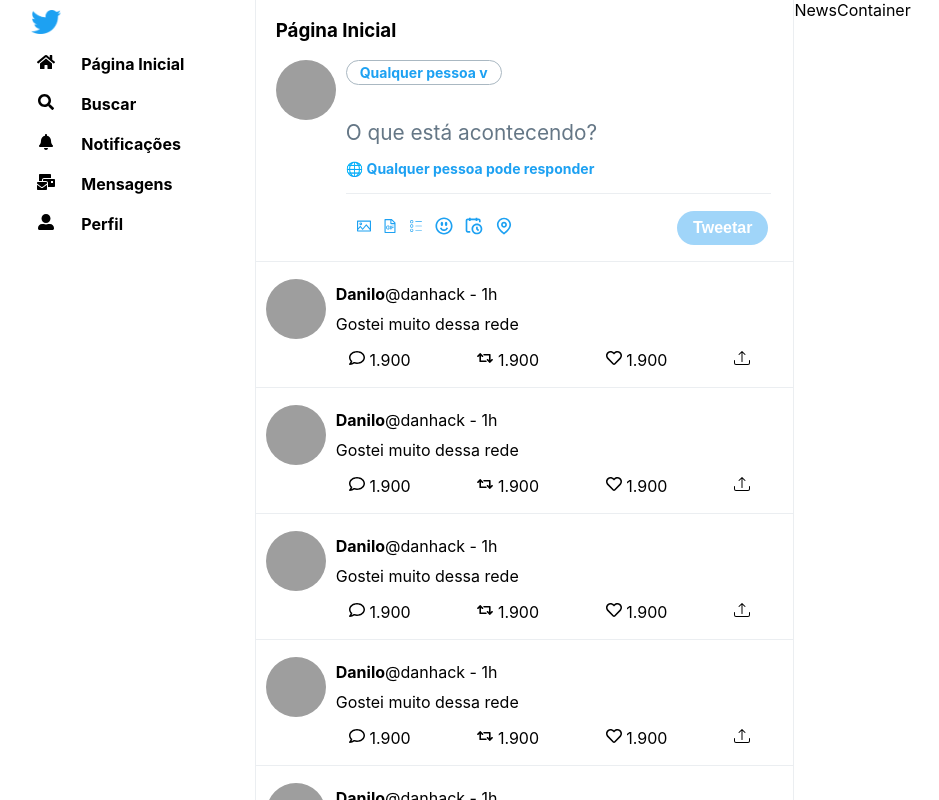
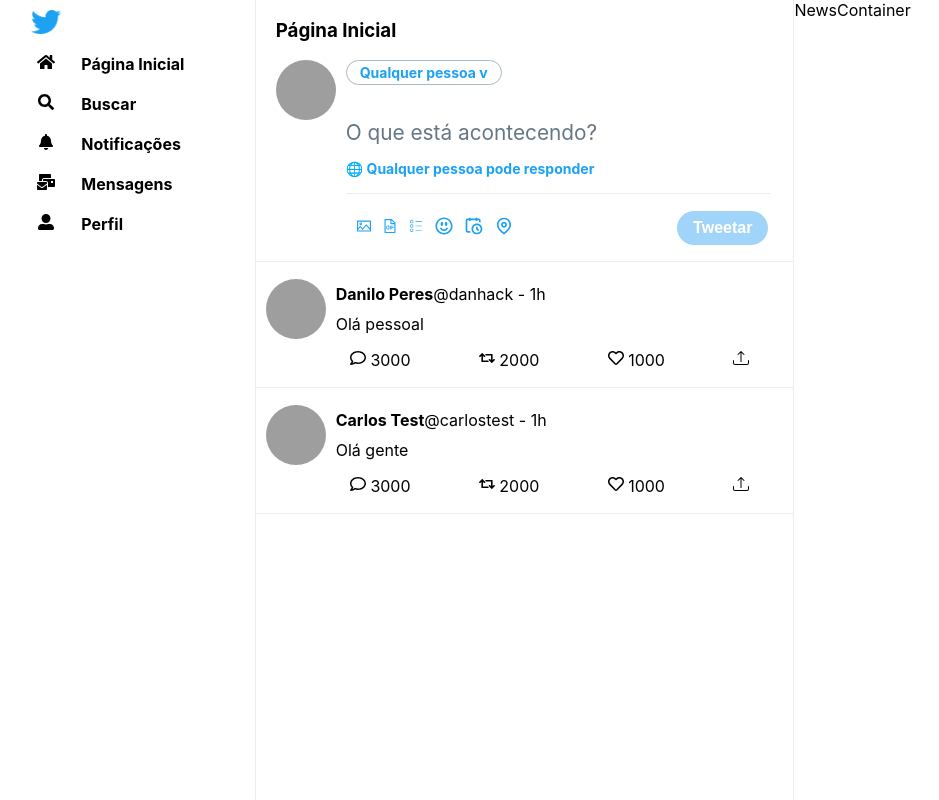
Before and after one commit to danperes97/twitter, a React (Create React App) app: page / in a window 1280 px wide. Shown: the top 800 px of the page, without its empty margins (174-1113 px from the left). Built offline with nearby package versions, Linux system fonts and the light colour scheme; data requests are answered from the project's data file; grey boxes are pictures that could not be loaded.

Commit message:
Add json server and hook get tweets

```diff
--- a/package.json
+++ b/package.json
@@ -6,6 +6,7 @@
     "@testing-library/jest-dom": "^5.16.5",
     "@testing-library/react": "^13.4.0",
     "@testing-library/user-event": "^13.5.0",
+    "json-server": "^0.17.1",
     "react": "^18.2.0",
     "react-dom": "^18.2.0",
     "react-icons": "^4.6.0",
@@ -16,7 +17,8 @@
     "start": "react-scripts start",
     "build": "react-scripts build",
     "test": "react-scripts test",
-    "eject": "react-scripts eject"
+    "eject": "react-scripts eject",
+    "server": "json-server --watch src/data/db.json"
   },
   "eslintConfig": {
     "extends": [
--- a/src/App.css
+++ b/src/App.css
@@ -2,6 +2,7 @@
   text-align: center;
   display: flex;
   justify-content: center;
+  height: 100vh;
 }
 
 .App-logo {
--- /dev/null
+++ b/src/data/db.json
@@ -0,0 +1,24 @@
+{
+  "tweets": [
+    {
+      "id": 1,
+      "picture": "https://images.unsplash.com/photo-1633332755192-727a05c4013d?ixlib=rb-4.0.3&ixid=MnwxMjA3fDB8MHxzZWFyY2h8Mnx8dXNlcnxlbnwwfHwwfHw%3D&w=1000&q=80",
+      "username": "Danilo Peres",
+      "address": "@danhack",
+      "body": "Olá pessoal",
+      "likes": 1000,
+      "shares": 2000,
+      "comments": 3000
+    },
+    {
+      "id": 2,
+      "picture": "https://media.istockphoto.com/id/951331792/photo/portrait-of-uncertain-young-stylish-stubble-man-with-trendy-round-glasses-wears-demin-blue.jpg?s=612x612&w=0&k=20&c=SjjSwn1MLUo9rjYGwXc8xTWnq8LP_g6e9K7Zxe0I3qs=",
+      "username": "Carlos Test",
+      "address": "@carlostest",
+      "body": "Olá gente",
+      "likes": 1000,
+      "shares": 2000,
+      "comments": 3000
+    }
+  ]
+}
--- a/src/features/tweetsList/TweetsList.js
+++ b/src/features/tweetsList/TweetsList.js
@@ -1,33 +1,47 @@
-import React from 'react'
-import Hr from '../../components/Hr'
-import styles from './TweetsList.module.css'
-import ConfigSection from './components/ConfigSection'
-import WriteMessageSection from './components/WriteMessageSection'
-import TweetCard from './components/TweetCard'
+import React from "react";
+import Hr from "../../components/Hr";
+import styles from "./TweetsList.module.css";
+import ConfigSection from "./components/ConfigSection";
+import WriteMessageSection from "./components/WriteMessageSection";
+import TweetCard from "./components/TweetCard";
+import { useGetTweets } from "../../hooks/useGetTweets";
 
 const TweetsList = () => {
+  const { tweets, loading, error } = useGetTweets();
+
   return (
     <div className={styles.container}>
       <div className={styles.content}>
         <h3>Página Inicial</h3>
 
         <div className={styles.tweetSection}>
-          <ConfigSection/>
-          <WriteMessageSection/>
+          <ConfigSection />
+          <WriteMessageSection />
         </div>
       </div>
 
-      <Hr/>
-      {[1,2,3,4,5,6,21,21,21,21,21].map((n) => {
-        return (
-          <>
-            <TweetCard/>
-            <Hr/>
-          </>
-        )
-      })}
+      <Hr />
+      {error && <p>Deu erro... {error}</p>}
+      {loading && <p>Carregando...</p>}
+      {tweets &&
+        tweets.map((tweet) => {
+          return (
+            <>
+              <TweetCard
+                picture={tweet.picture}
+                username={tweet.username}
+                address={tweet.address}
+                body={tweet.body}
+                likes={tweet.likes}
+                shares={tweet.shares}
+                comments={tweet.comments}
+              />
+              <Hr />
+            </>
+          );
+        })}
     </div>
-  )
-}
+  );
+};
 
-export default TweetsList
+export default TweetsList;
--- a/src/features/tweetsList/components/TweetCard.js
+++ b/src/features/tweetsList/components/TweetCard.js
@@ -1,29 +1,48 @@
-import React from 'react'
-import styles from './TweetCard.module.css'
+import React from "react";
+import styles from "./TweetCard.module.css";
 import { FaRegHeart, FaRetweet, FaRegComment } from "react-icons/fa";
 import { BsUpload } from "react-icons/bs";
 
-const TweetCard = () => {
+const TweetCard = ({
+  picture,
+  username,
+  address,
+  body,
+  likes,
+  comments,
+  shares,
+}) => {
   return (
     <>
       <div className={styles.card}>
         <div className={styles.tweetCard}>
-          <img src='https://images.pexels.com/photos/1108099/pexels-photo-1108099.jpeg?auto=compress&cs=tinysrgb&w=1260&h=750&dpr=1'></img>
+          <img src={picture} alt="profile-pic" />
           <div className={styles.tweetContent}>
-            <p><b>Danilo</b>@danhack - 1h</p>
-            <p>Gostei muito dessa rede</p>
+            <p>
+              <b>{username}</b>
+              {address} - 1h
+            </p>
+            <p>{body}</p>
           </div>
         </div>
 
         <div className={styles.tweetStats}>
-          <p><FaRegComment/> 1.900</p>
-          <p><FaRetweet/> 1.900</p>
-          <p><FaRegHeart/> 1.900</p>
-          <p><BsUpload/></p>
+          <p>
+            <FaRegComment /> {comments}
+          </p>
+          <p>
+            <FaRetweet /> {shares}
+          </p>
+          <p>
+            <FaRegHeart /> {likes}
+          </p>
+          <p>
+            <BsUpload />
+          </p>
         </div>
       </div>
     </>
-  )
-}
+  );
+};
 
-export default TweetCard
+export default TweetCard;
--- /dev/null
+++ b/src/hooks/useGetTweets.js
@@ -0,0 +1,30 @@
+import { useEffect } from "react";
+import { useState } from "react";
+
+const url = "http://localhost:3000/tweets";
+
+export const useGetTweets = () => {
+  const [tweets, setTweets] = useState(null);
+  const [loading, setLoading] = useState(false);
+  const [error, setError] = useState(null);
+
+  useEffect(() => {
+    const fetchTweets = async () => {
+      setLoading(true);
+
+      try {
+        const res = await fetch(url);
+        const json = await res.json();
+
+        setTweets(json);
+      } catch (error) {
+        setError(`Erro: ${error}`);
+      }
+      setLoading(false);
+    };
+
+    fetchTweets();
+  }, []);
+
+  return { tweets, loading, error };
+};
```
Also changed, not shown: 1 other file (tests, documents, lock files or other folders).
